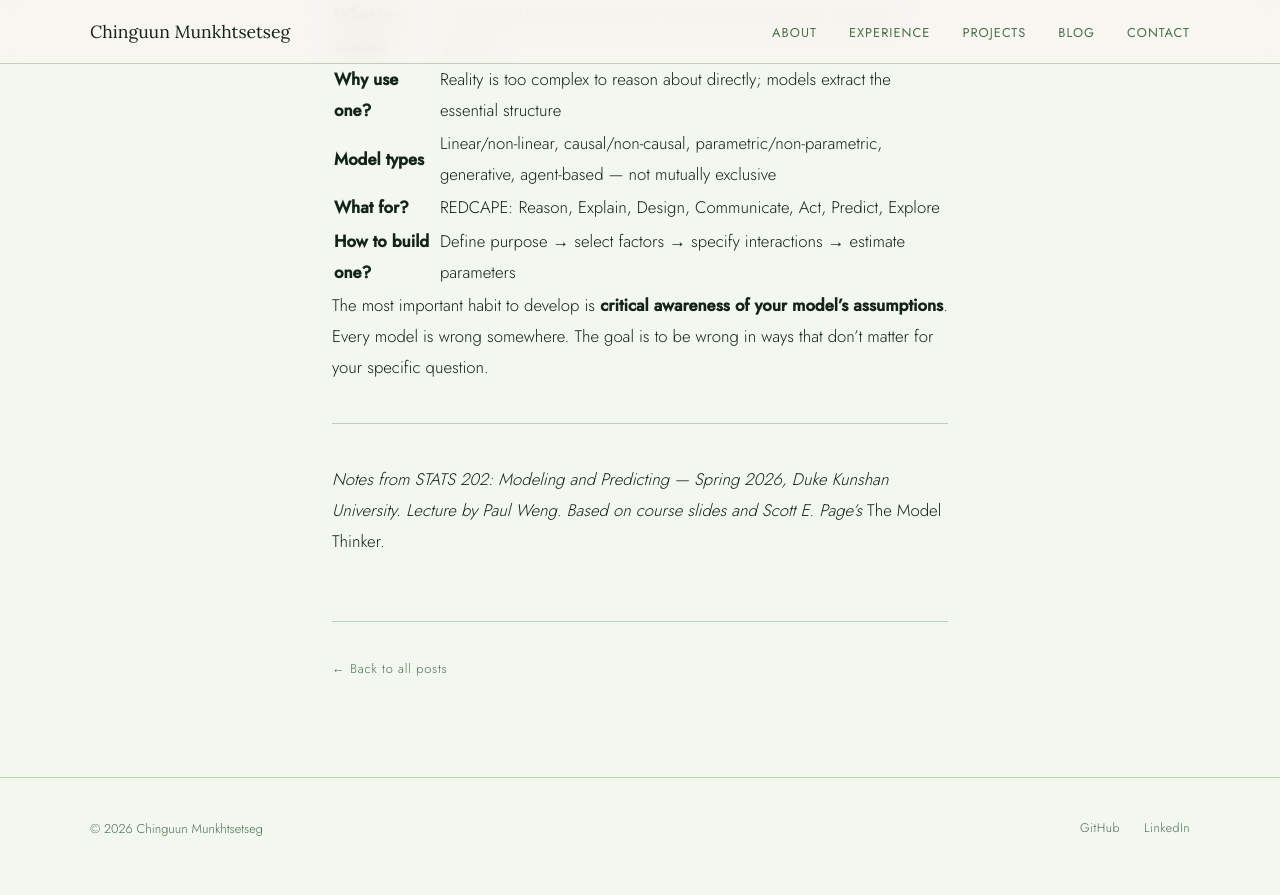
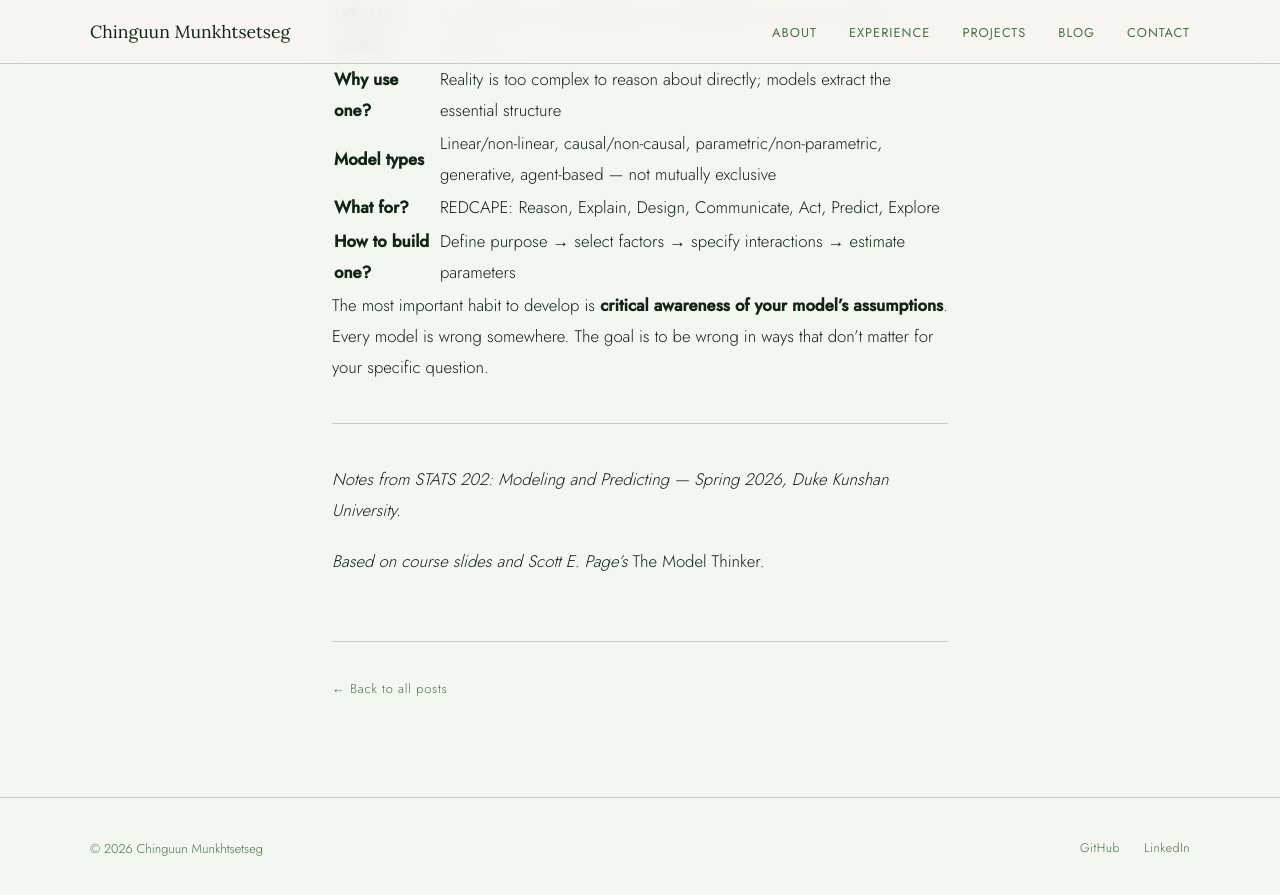
Before and after one commit to chinguunxo/chinguunxo.github.io, a Jekyll site: the page built from _posts/2026-03-29-Day-5-Model-Building.md, in a window 1280 px wide and 900 px high, scrolled down 9095 px. Shown: the top 895 px of the window. Built offline with Jekyll 4.4.1, drawn with Linux system fonts in a browser that asks for light colours.

Commit message:
Update 2026-03-29-Day-5-Model-Building.md

```diff
--- a/_posts/2026-03-29-Day-5-Model-Building.md
+++ b/_posts/2026-03-29-Day-5-Model-Building.md
@@ -280,4 +280,5 @@ The most important habit to develop is **critical awareness of your model's assu
 ---
 
 *Notes from STATS 202: Modeling and Predicting — Spring 2026, Duke Kunshan University.*
-*Lecture by Paul Weng. Based on course slides and Scott E. Page's* The Model Thinker.
+
+*Based on course slides and Scott E. Page's* The Model Thinker.
```
